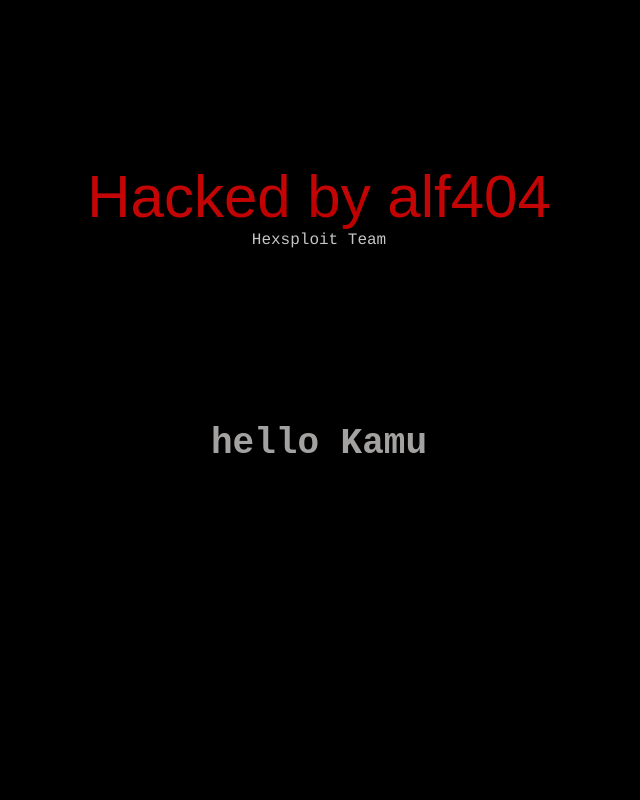
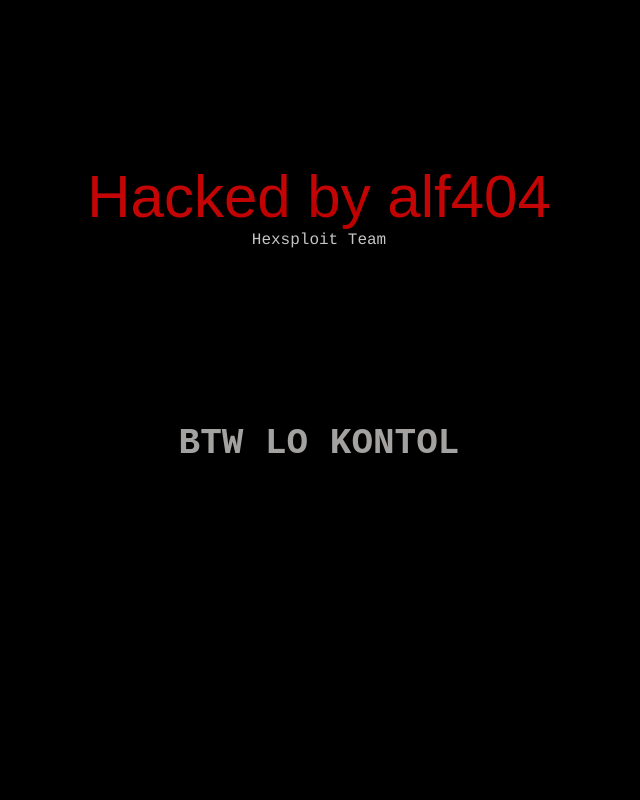
Before and after one commit to aliffebrian15/mek.twilightparadox.com, a PHP site: page / in a window 1280 px wide. Shown: the whole page, without its empty margins (321-961 px from the left). Run offline with PHP 8.4, Linux system fonts and the light colour scheme.

Commit message:
Update index.php

```diff
--- a/index.php
+++ b/index.php
@@ -9,4 +9,4 @@
         <body bgcolor=black><table width=100% height=100%><td align=center><span style='font: 60px fantasy;size:60px; color:#c40505; text-shadow: 0px 0px 60px #000000;'>
         Hacked by alf404   </b></center>
         <center><font color=#c6c5c4 size=3 face=courier new>Hexsploit Team</font></center>
-<center><table width=90% height=50%><td align=center><span style='font: 36px courier new; color:#a3a2a1;'><b>hello Kamu</b></center>
+<center><table width=90% height=50%><td align=center><span style='font: 36px courier new; color:#a3a2a1;'><b>BTW LO KONTOL</b></center>
```
